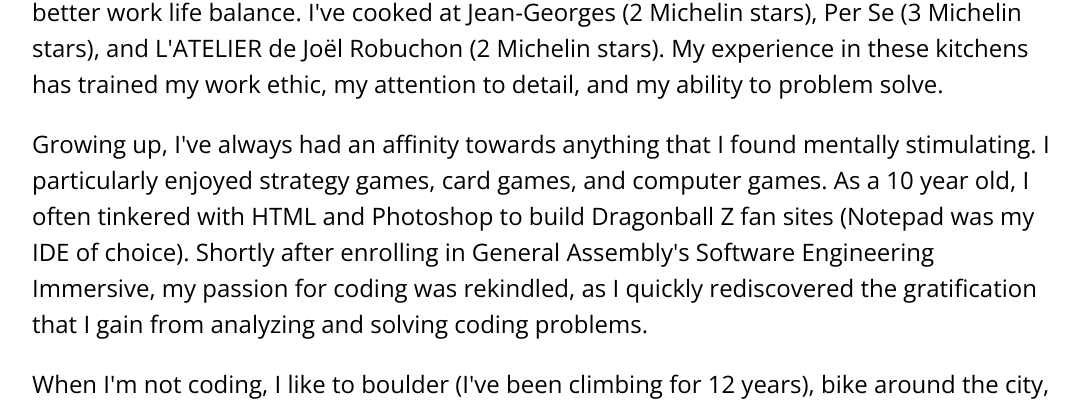
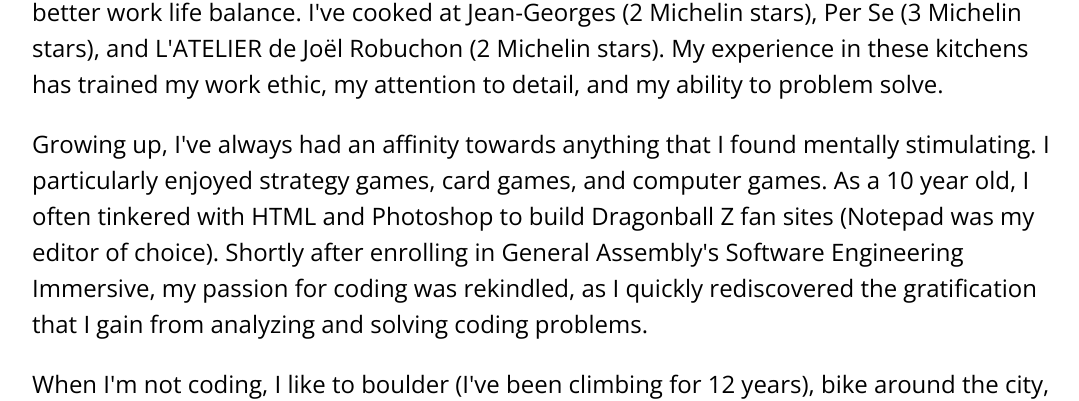
Before and after one commit to pcho90/portfolio, a React (Create React App) app: page / in a window 1280 px wide. Shown: the part 959-1360 px from the top of the page, without its empty margins (96-1175 px from the left). Built offline with nearby package versions, Linux system fonts and the light colour scheme.

Commit message:
word change

```diff
--- a/src/app.jsx
+++ b/src/app.jsx
@@ -86,7 +86,7 @@
             found mentally stimulating. I particularly enjoyed strategy games,
             card games, and computer games. As a 10 year old, I often tinkered
             with HTML and Photoshop to build Dragonball Z fan sites (Notepad was
-            my IDE of choice). Shortly after enrolling in General Assembly's
+            my editor of choice). Shortly after enrolling in General Assembly's
             Software Engineering Immersive, my passion for coding was rekindled,
             as I quickly rediscovered the gratification that I gain from
             analyzing and solving coding problems.
```
